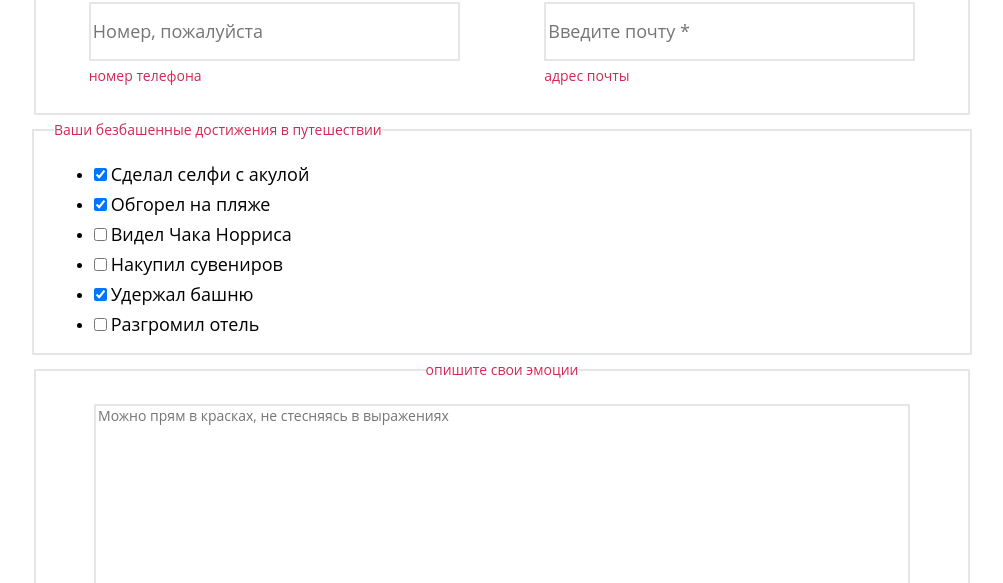
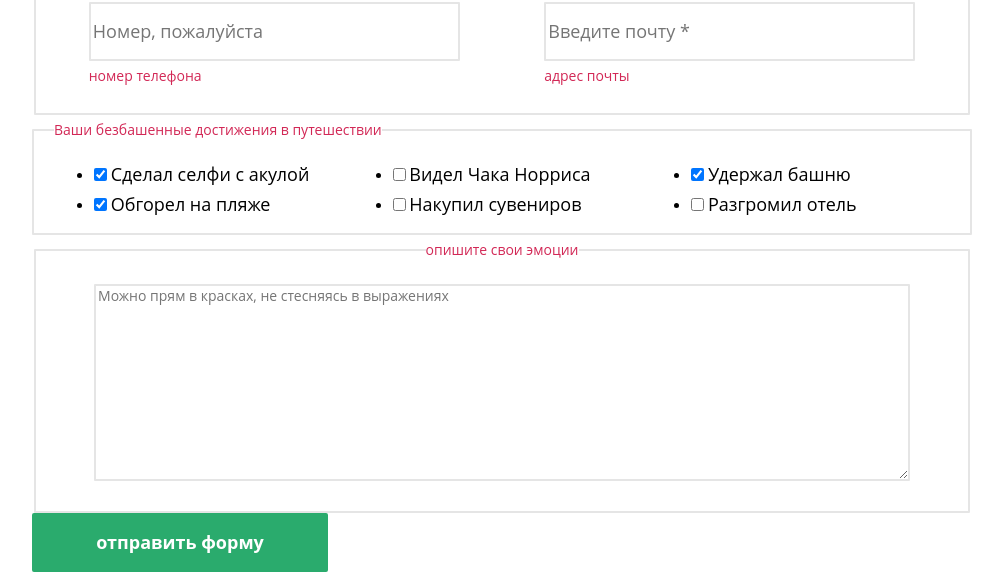
Before and after one commit to AlexanderGvozdev/1685421-pink-22, a website: page source/form.html in a window 1280 px wide. Shown: the part 767-1350 px from the top of the page, without its empty margins (138-1141 px from the left). Drawn offline with nearby package versions, Linux system fonts and the light colour scheme; files that its build step writes are made by us from their sources.

Commit message:
правки и готовые 2 страницы

```diff
--- a/source/form.html
+++ b/source/form.html
@@ -73,32 +73,38 @@
                 </fieldset>
                 <fieldset class="form__fieldset form__fieldset-gray form__fieldset-2">
                     <legend class="form__legend">Ваши безбашенные достижения в путешествии</legend>
-                  <ul class="form__input-list">
-                    <li class="form__input-item">
+                  <div class="form__input-list">
+                      <ul class="form__input-item">
+                        <li>
                           <input class="form__input form__input--checkbox" type="checkbox" name="achievements" id="achievement-1" checked>
                         <label for="achievement-1">Сделал селфи с акулой</label>
                         </li>
-                    <li class="form__input-item">
+                        <li>
                           <input class="form__input form__input--checkbox" type="checkbox" name="achievements" id="achievement-2" checked>
                           <label for="achievement-2">Обгорел на пляже</label>
                         </li>
-                    <li class="form__input-item">
+                      </ul>
+                      <ul class="form__input-item">
+                        <li>
                           <input class="form__input form__input--checkbox" type="checkbox" name="achievements" id="achievement-3">
                           <label for="achievement-3">Видел Чака Норриса</label>
                         </li>
-                    <li class="form__input-item">
+                        <li>
                           <input class="form__input form__input--checkbox" type="checkbox" name="achievements" id="achievement-4">
                           <label for="achievement-4">Накупил сувениров</label>
                         </li>
-                    <li class="form__input-item">
+                      </ul>
+                      <ul class="form__input-item">
+                       <li>
                         <input class="form__input form__input--checkbox" type="checkbox" name="achievements" id="achievement-5" checked>
                         <label for="achievement-5">Удержал башню</label>
                        </li>
-                    <li class="form__input-item">
+                       <li>
                         <input class="form__input form__input--checkbox" type="checkbox" name="achievements" id="achievement-6">
                         <label for="achievement-6">Разгромил отель</label>
                        </li>
                       </ul>
+                  </div>
                 </fieldset>
                 <fieldset class="form__fieldset form__fieldset-3">
                     <legend class="form__legend form__legend-desktop">контактная информация</legend>
--- a/source/less/blocks/form.less
+++ b/source/less/blocks/form.less
@@ -112,6 +112,13 @@
     display: block;
   }
 }
+.form__input-list {
+  @media (min-width: @desktop-width) {
+    display: grid;
+    grid-template-columns: repeat(3, 1fr);
+
+  }
+}
 .form__fieldset-3 {
   @media (min-width: @tablet-width) {
     display: flex;
--- a/source/less/blocks/page-footer.less
+++ b/source/less/blocks/page-footer.less
@@ -55,6 +55,14 @@
     justify-content: center;
     flex-wrap: wrap;
   }
+  @media (min-width: @desktop-width) {
+    div:nth-child(3) {
+      order: 0;
+    }
+    div:nth-child(2) {
+      order: 1;
+    }
+  }
 }
 .page-footer__copyright {
   display: flex;
```
Lines whose indentation alone changed are shown as unchanged.
